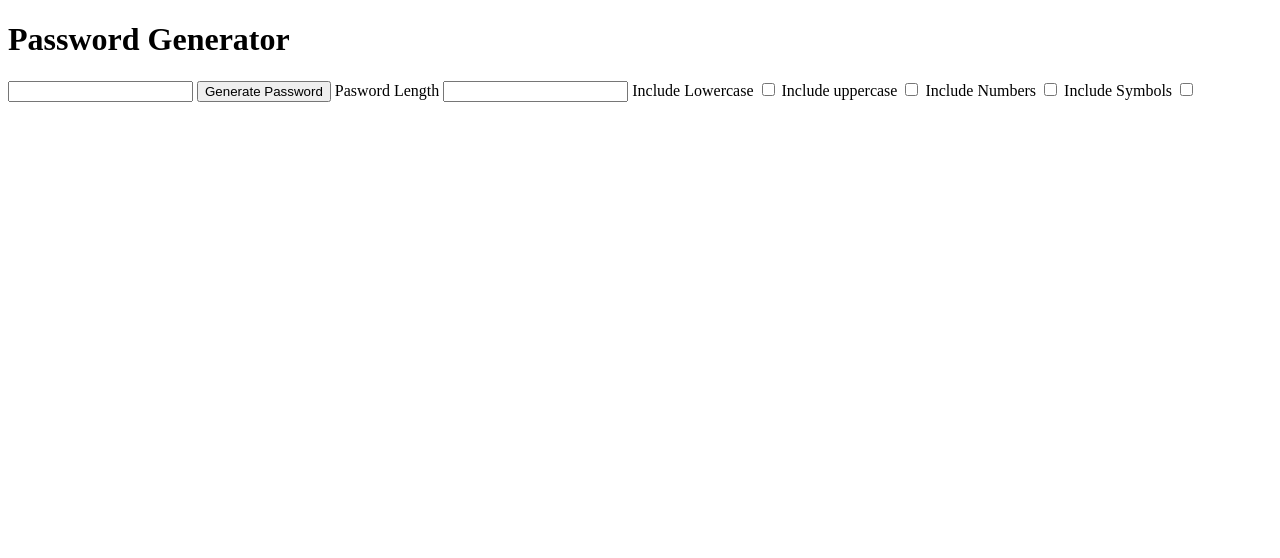
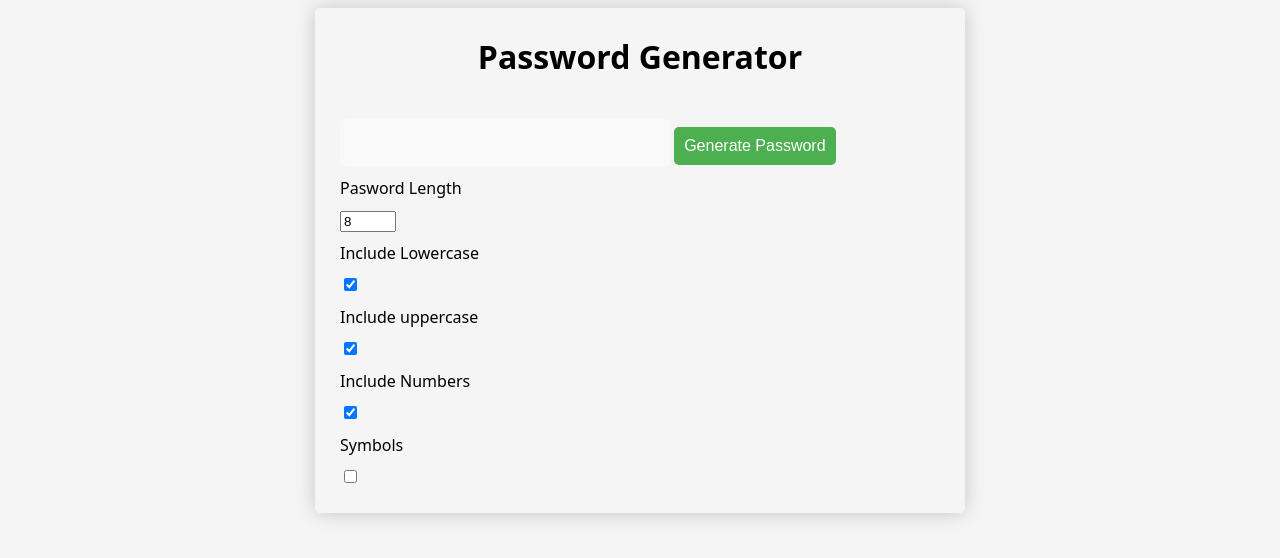
Before and after one commit to MinnthuH/javascript-project, a plain HTML site: page password-generator/index.html in a window 1280 px wide. Drawn offline with Linux system fonts and the light colour scheme.

Commit message:
password generator css added

```diff
--- a/password-generator/index.html
+++ b/password-generator/index.html
@@ -4,26 +4,42 @@
     <meta charset="UTF-8" />
     <meta name="viewport" content="width=device-width, initial-scale=1.0" />
     <title>Password Generator</title>
+    <link rel="stylesheet" href="style.css" />
   </head>
   <body>
-    <h1>Password Generator</h1>
+    <div class="container">
+      <h1>Password Generator</h1>
 
-    <input type="text" />
-    <button>Generate Password</button>
+      <div class="password">
+        <input type="text" id="password" readonly />
+        <button type="button" id="generate">Generate Password</button>
+      </div>
 
-    <label for="password-length">Pasword Length</label>
-    <input type="number" name="passwordLength" />
+      <div class="options">
+        <label for="password-length">Pasword Length</label>
+        <input
+          type="number"
+          id="length"
+          name="length"
+          value="8"
+          min="8"
+          max="64"
+        />
 
-    <label for="lowercase">Include Lowercase</label>
-    <input type="checkbox" name="lowercase" />
+        <label for="lowercase">Include Lowercase</label>
+        <input type="checkbox" id="lowercase" name="lowercase" checked />
 
-    <label for="lowercase">Include uppercase</label>
-    <input type="checkbox" name="uppercase" />
+        <label for="lowercase">Include uppercase</label>
+        <input type="checkbox" id="uppercase" name="uppercase" checked />
 
-    <label for="uppercase">Include Numbers</label>
-    <input type="checkbox" name="number" />
+        <label for="uppercase">Include Numbers</label>
+        <input type="checkbox" id="number" name="number" checked />
 
-    <label for="lowercase">Include Symbols</label>
-    <input type="checkbox" name="symbols" />
+        <label for="lowercase">Symbols</label>
+        <input type="checkbox" id="symbos" name="symbols" />
+      </div>
+    </div>
+
+    <script src="script.js"></script>
   </body>
 </html>
--- /dev/null
+++ b/password-generator/style.css
@@ -0,0 +1,50 @@
+body {
+  background-color: #f5f5f5;
+  font-family: system-ui, -apple-system, BlinkMacSystemFont, 'Segoe UI', Roboto,
+    Oxygen, Ubuntu, Cantarell, 'Open Sans', 'Helvetica Neue', sans-serif;
+}
+
+.container {
+  max-width: 600px;
+  margin: 0 auto;
+  padding: 25px;
+  border-radius: 5px;
+  box-shadow: 0px 0px 20px rgba(0, 0, 0, 0.2);
+}
+
+h1 {
+  text-align: center;
+  margin-top: 2px;
+}
+
+label {
+  display: flex;
+  align-items: center;
+  margin: 10px 0;
+}
+
+#password {
+  margin-top: 20px;
+  font-size: 24px;
+  text-align: center;
+  padding: 10px;
+  border: none;
+  border-radius: 5px;
+  background-color: #f9f9f9;
+  box-shadow: 0px 0px 0px rgba(0, 0, 0, 0.2);
+}
+
+#generate {
+  margin-top: 20px;
+  background-color: #4caf50;
+  color: #fff;
+  border: none;
+  border-radius: 5px;
+  padding: 10px;
+  font-size: 16px;
+  cursor: pointer;
+}
+
+#generate:hover {
+  background-color: #3e8e41;
+}
```
Also changed, not shown: password-generator/syle.css (deleted).
